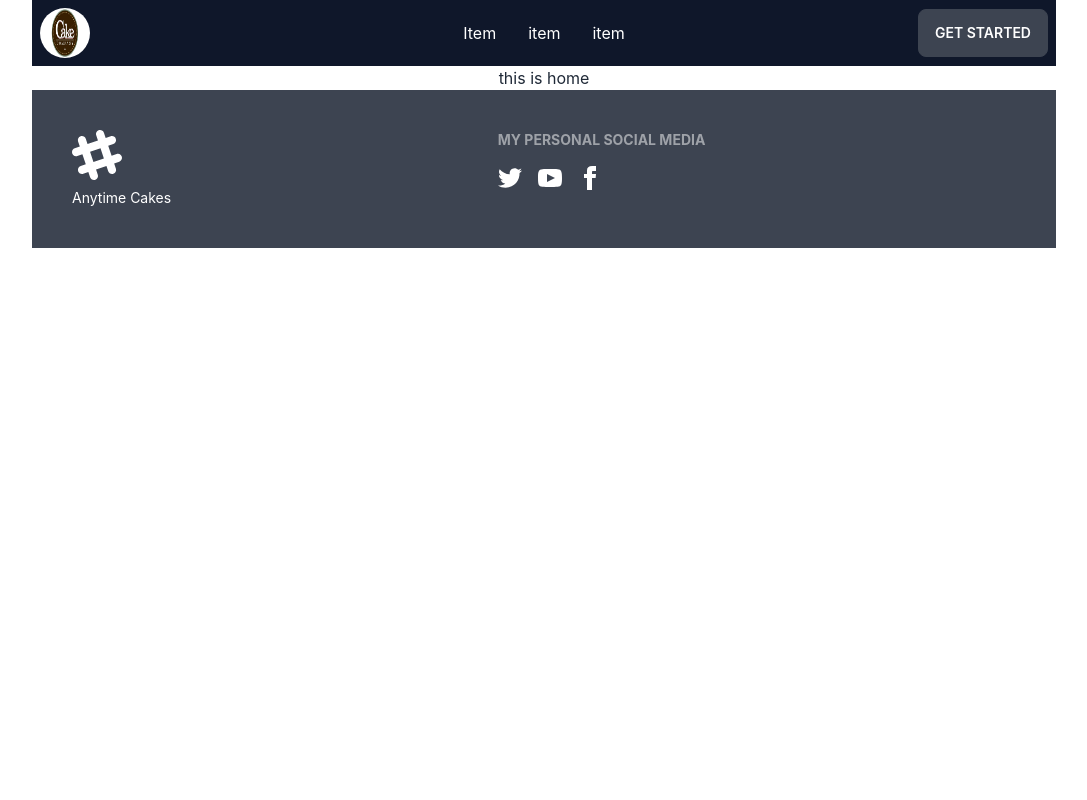
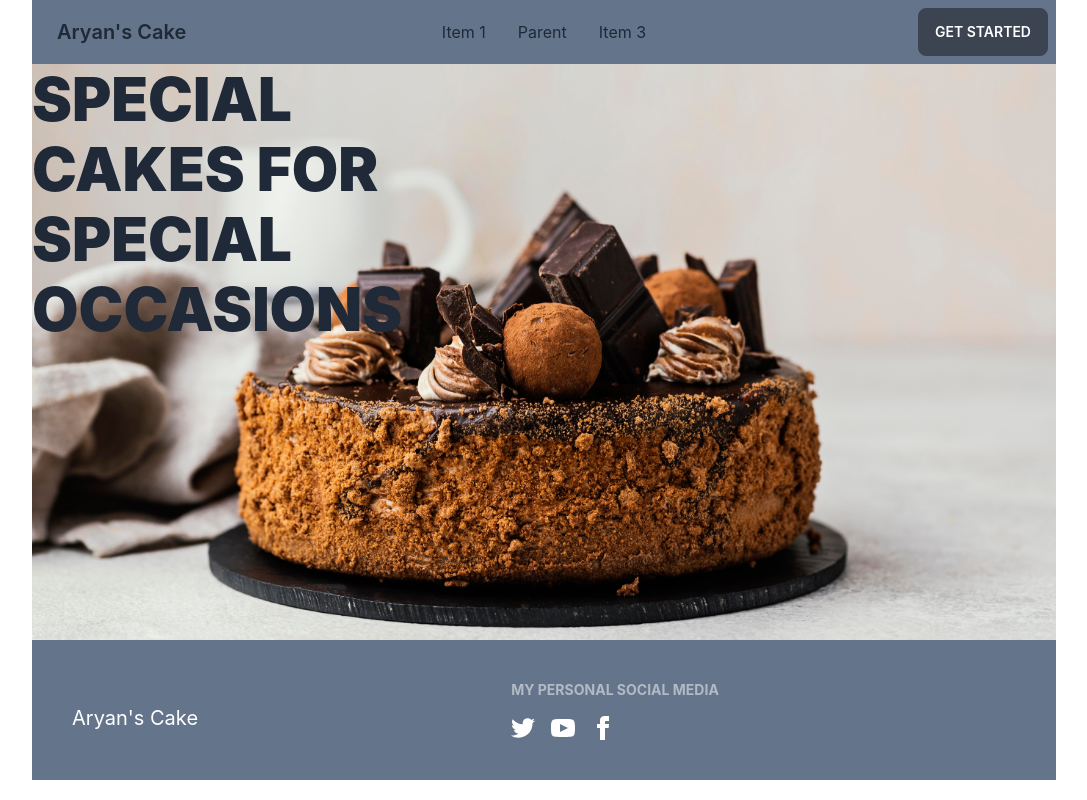
Before and after one commit to Asif0810/aryan-cakes, a React (Create React App) app: page / in a window 1280 px wide. Shown: the whole page, without its empty margins (96-1183 px from the left). Built offline with nearby package versions, Linux system fonts and the light colour scheme.

Commit message:
banner section

```diff
--- a/src/App.css
+++ b/src/App.css
@@ -1,6 +1,6 @@
-.App {
+/* .App {
   text-align: center;
-}
+} */
 
 .App-logo {
   height: 40vmin;
--- /dev/null
+++ b/src/Pages/Home/Home/Banner/Banner.css
@@ -0,0 +1,7 @@
+.carousel{
+    height: 50%
+}
+.bannerheade{
+        line-height: 70px;
+        font-weight: 900
+}
--- /dev/null
+++ b/src/Pages/Home/Home/Banner/Banner.js
@@ -0,0 +1,19 @@
+import React from 'react';
+import './Banner.css'
+import banner1 from "../../../../assets/front-view-sweet-chocolate-cake.jpg"
+const Banner = () => {
+    return (
+        <div className='relative'>
+            <div className="carousel h-4/5 w-full">
+                <div id="item1" className="carousel-item w-full">
+                    <img src={banner1} className="w-full" />
+                </div>
+            </div>
+            <div className='bannerheade absolute w-5/12 top-0 text-6xl'>
+                <h1>SPECIAL CAKES FOR  SPECIAL OCCASIONS</h1>
+            </div>
+        </div>
+    );
+};
+
+export default Banner; <h2>Banner</h2>
--- a/src/Pages/Home/Home/Home.js
+++ b/src/Pages/Home/Home/Home.js
@@ -1,9 +1,10 @@
 import React from 'react';
+import Banner from './Banner/Banner';
 
 const Home = () => {
     return (
         <div>
-            <h2>this is home</h2>
+            <Banner></Banner>
         </div>
     );
 };
--- a/src/Pages/Shared/Footer/Footer.js
+++ b/src/Pages/Shared/Footer/Footer.js
@@ -3,10 +3,10 @@ import React from 'react';
 const Footer = () => {
     return (
         <div>
-            <footer className="footer p-10 bg-neutral text-neutral-content">
+            <footer className="footer p-10 bg-slate-500 text-neutral-content">
                 <div>
-                    <svg width="50" height="50" viewBox="0 0 24 24" xmlns="http://www.w3.org/2000/svg" fillRule="evenodd" clipRule="evenodd" className="fill-current"><path d="M22.672 15.226l-2.432.811.841 2.515c.33 1.019-.209 2.127-1.23 2.456-1.15.325-2.148-.321-2.463-1.226l-.84-2.518-5.013 1.677.84 2.517c.391 1.203-.434 2.542-1.831 2.542-.88 0-1.601-.564-1.86-1.314l-.842-2.516-2.431.809c-1.135.328-2.145-.317-2.463-1.229-.329-1.018.211-2.127 1.231-2.456l2.432-.809-1.621-4.823-2.432.808c-1.355.384-2.558-.59-2.558-1.839 0-.817.509-1.582 1.327-1.846l2.433-.809-.842-2.515c-.33-1.02.211-2.129 1.232-2.458 1.02-.329 2.13.209 2.461 1.229l.842 2.515 5.011-1.677-.839-2.517c-.403-1.238.484-2.553 1.843-2.553.819 0 1.585.509 1.85 1.326l.841 2.517 2.431-.81c1.02-.33 2.131.211 2.461 1.229.332 1.018-.21 2.126-1.23 2.456l-2.433.809 1.622 4.823 2.433-.809c1.242-.401 2.557.484 2.557 1.838 0 .819-.51 1.583-1.328 1.847m-8.992-6.428l-5.01 1.675 1.619 4.828 5.011-1.674-1.62-4.829z"></path></svg>
-                    <p>Anytime Cakes<br /></p>
+
+                    <p className='mt-6 text-xl'>Aryan's Cake<br /></p>
                 </div>
                 <div>
                     <span className="footer-title">my personal social media</span>
--- a/src/Pages/Shared/Header/Header.js
+++ b/src/Pages/Shared/Header/Header.js
@@ -5,16 +5,37 @@ import logo from '../../../assets/5229f2509537b4e69cbf51bffc4db979.jpg'
 const Header = () => {
     return (
         <div>
-            <div className="navbar bg-slate-900">
+            <div className="navbar bg-slate-500">
                 <div className="navbar-start">
-                    <img src={logo} alt="" />
+                    <div className="dropdown">
+                        <label tabIndex={0} className="btn btn-ghost lg:hidden">
+                            <svg xmlns="http://www.w3.org/2000/svg" className="h-5 w-5" fill="none" viewBox="0 0 24 24" stroke="currentColor"><path strokeLinecap="round" strokeLinejoin="round" strokeWidth="2" d="M4 6h16M4 12h8m-8 6h16" /></svg>
+                        </label>
+                        <ul tabIndex={0} className="menu menu-compact dropdown-content mt-3 p-2 shadow bg-base-100 rounded-box w-52">
+                            <li><a>Item 1</a></li>
+                            <li tabIndex={0}>
+                                <a className="justify-between">
+                                    Parent
+
+                                </a>
+
+                            </li>
+                            <li><a>Item 3</a></li>
+                        </ul>
+                    </div>
+                    <a className="btn btn-ghost normal-case text-xl">Aryan's Cake</a>
                 </div>
                 <div className="navbar-center hidden lg:flex">
-                    <ul className="header menu menu-horizontal px-1">
-                        <li><Link>Item</Link></li>
-                        <li><Link>item</Link></li>
-                        <li><Link>item</Link></li>
+                    <ul className="menu menu-horizontal px-1">
+                        <li><a>Item 1</a></li>
+                        <li tabIndex={0}>
+                            <a>
+                                Parent
 
+                            </a>
+
+                        </li>
+                        <li><a>Item 3</a></li>
                     </ul>
                 </div>
                 <div className="navbar-end">
@@ -26,3 +47,6 @@ const Header = () => {
 };
 
 export default Header;
+<div className="navbar-start">
+
+</div>
```
